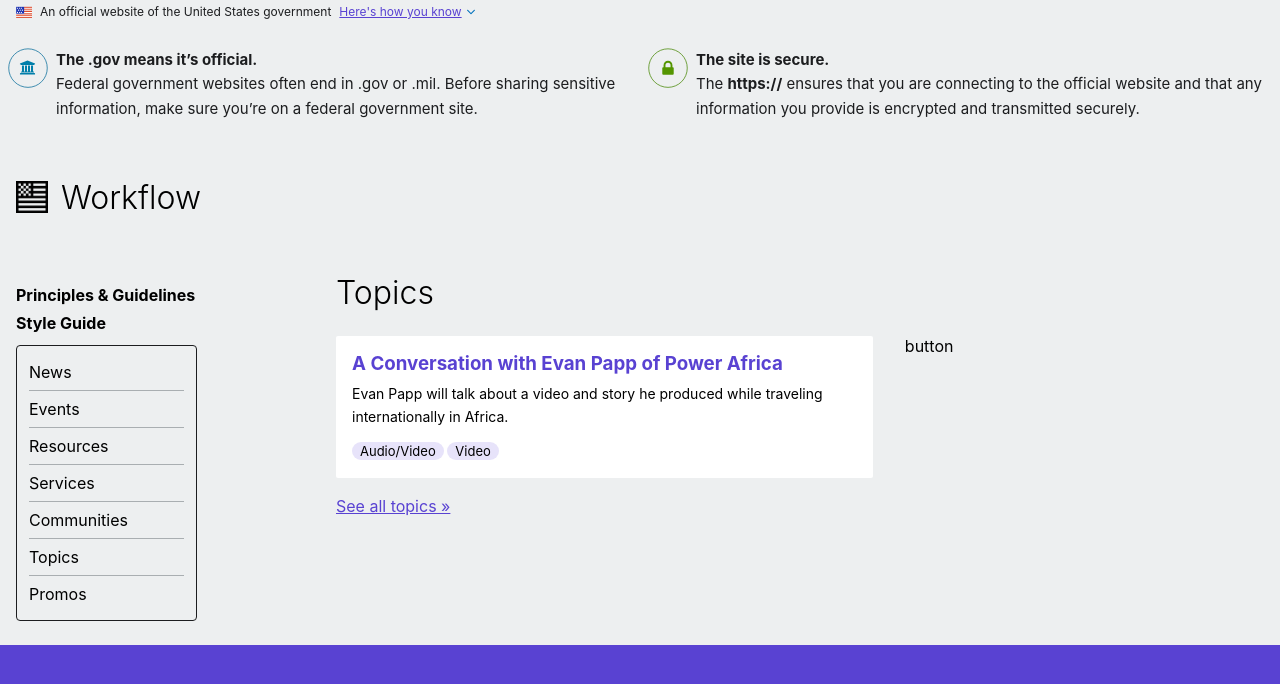
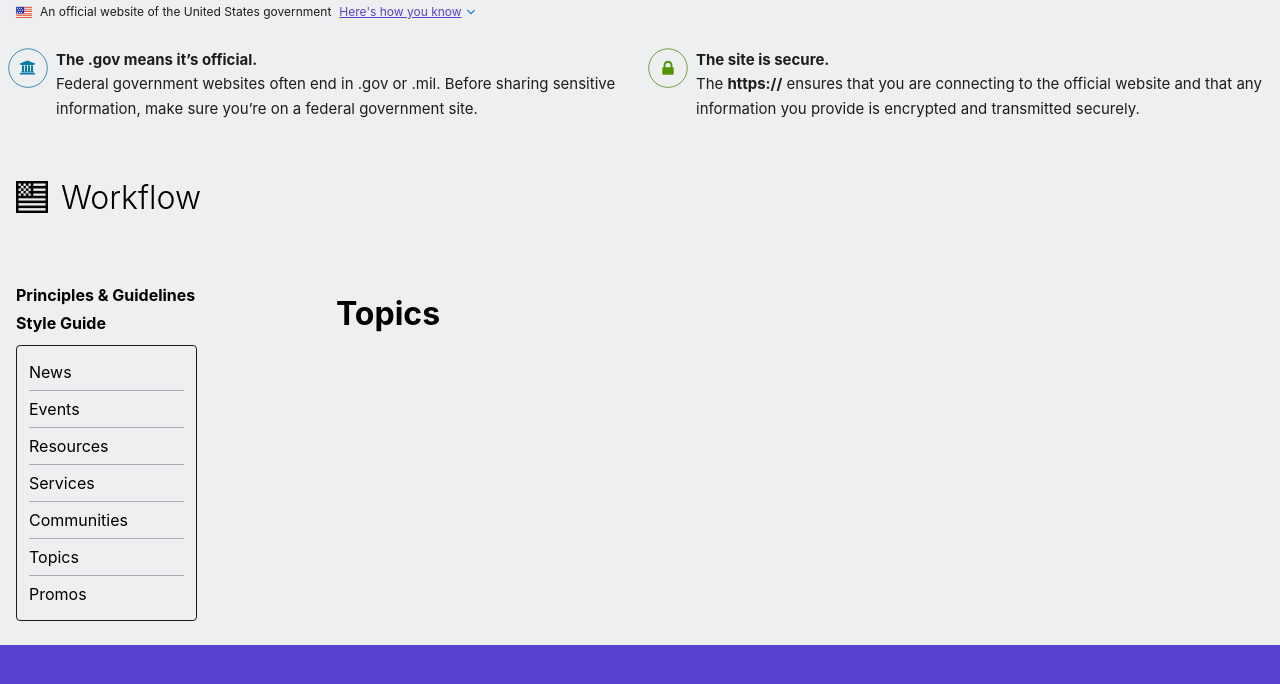
Before and after one commit to GSA/digitalgov-workflow, a Jekyll site: the page built from _pages/topics.md, in a window 1280 px wide. Shown: the top 684 px of the page. Built offline with Jekyll 4.4.1, drawn with Linux system fonts in a browser that asks for light colours; some web fonts are replaced; a script that is not in the unit is left out.

Commit message:
Edit page for posts

```diff
--- a/_includes/footer.html
+++ b/_includes/footer.html
@@ -11,3 +11,6 @@
 <script src="{{ site.baseurl }}/assets/other/edit.js"></script>
 <script src="{{ site.baseurl }}/assets/other/select2.min.js"></script>
 {% endif %}
+{% if page.url contains '/new/' %}
+<script src="{{ site.baseurl }}/assets/other/new.js"></script>
+{% endif %}
--- a/_layouts/page.html
+++ b/_layouts/page.html
@@ -2,30 +2,17 @@
 layout: default
 ---
 
-<header class="margin-bottom-3">
-  <h1 class="margin-0 text-light">{{ page.title | escape }}</h1>
-  {% if page.deck %}
-  <div class="deck">{{ page.deck | escape }}</div>
-  {% endif %}
-</header>
-<section class="article-list" data-api="{{ page.api }}">
-  <article class="margin-bottom-105">
-    <div class="grid-row grid-gap-4">
-      <div class="grid-col-12 tablet:grid-col-8">
-        <header class="bg-white padding-2 radius-sm">
-          <h3 class="margin-0 margin-bottom-1">
-            <a class="text-no-underline" href="/event/2018/09/27/a-conversation-with-evan-papp/" title="A Conversation with Evan Papp of Power Africa">A Conversation with Evan Papp of Power Africa</a>
-          </h3>
-          <p class="margin-0 font-sans-2xs">Evan Papp will talk about a video and story he produced while traveling internationally in Africa.</p>
-          <p class="font-sans-3xs">
-            <span class="bg-gray-5 padding-x-1 padding-y-1px radius-pill bg-primary-lighter">Audio/Video</span> <span class="bg-gray-5 padding-x-1 padding-y-1px radius-pill bg-primary-lighter">Video</span>
-          </p>
-        </header>
-      </div>
-      <div class="grid-col-12 tablet:grid-col-4">
-        button
-      </div>
-    </div>
-  </article>
-  {{ content }}
-</section>
+<div class="grid-row">
+  <div class="tablet:grid-col">
+    <h1 class="post-title">{{ page.title | escape }}</h1>
+  </div>
+  <div class="grid-col-auto">
+    {% if page.url == '/posts/' %}
+    {% assign size = page.url | size | minus: 2 %}
+    <a href="{{ site.baseurl }}/new{{ page.url | slice: 0, size }}" class="usa-button margin-top-3">New</a>
+    {% endif %}
+  </div>
+</div>
+{% if page.deck %}
+<div class="deck">{{ page.deck | escape }}</div>
+{% endif %}
```
Also changed, not shown: _layouts/new.html (+78 -62 lines), assets/other/new.js (added, +98 -0 lines), _pages/new/post.md (line endings or trailing spaces).
